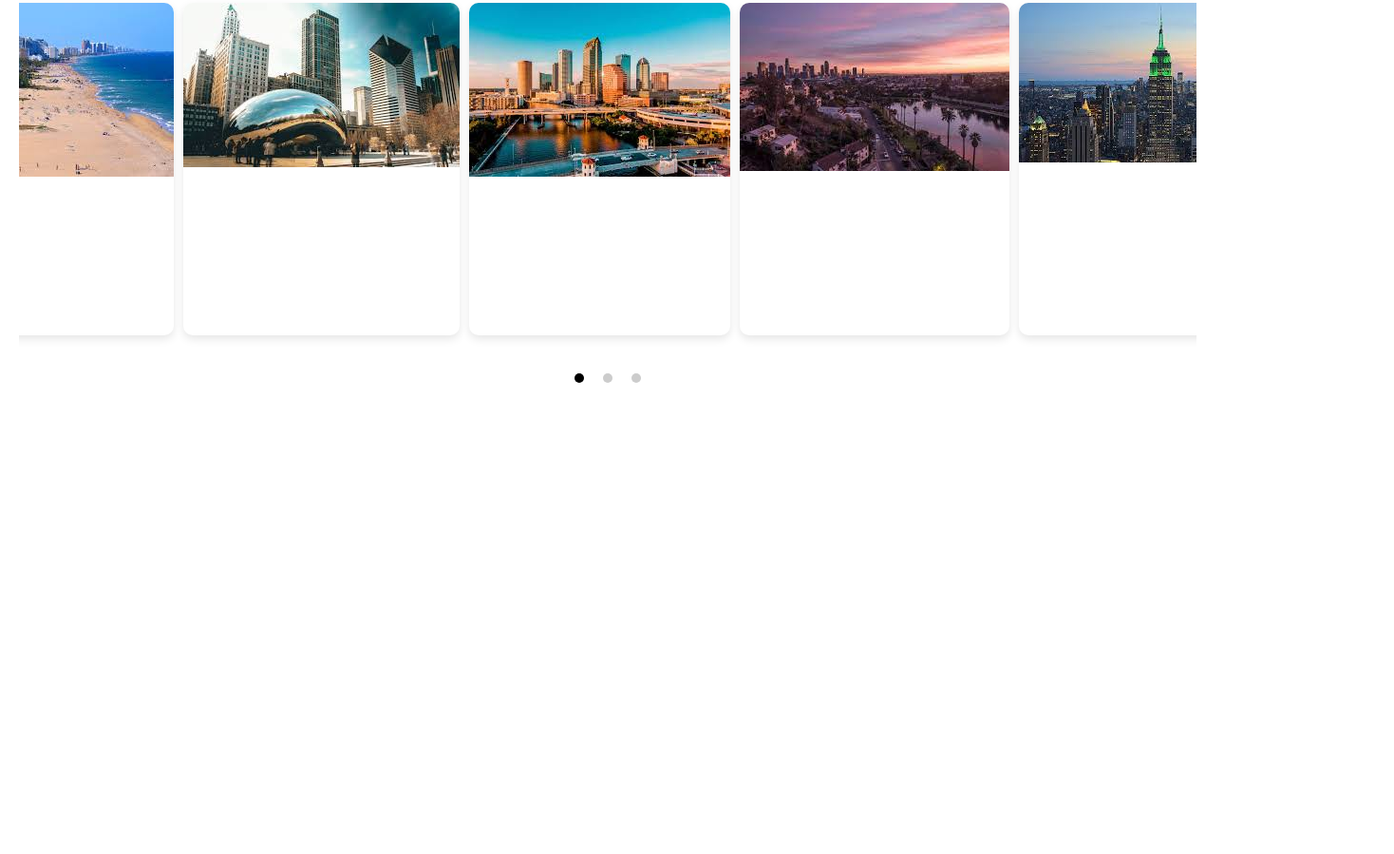
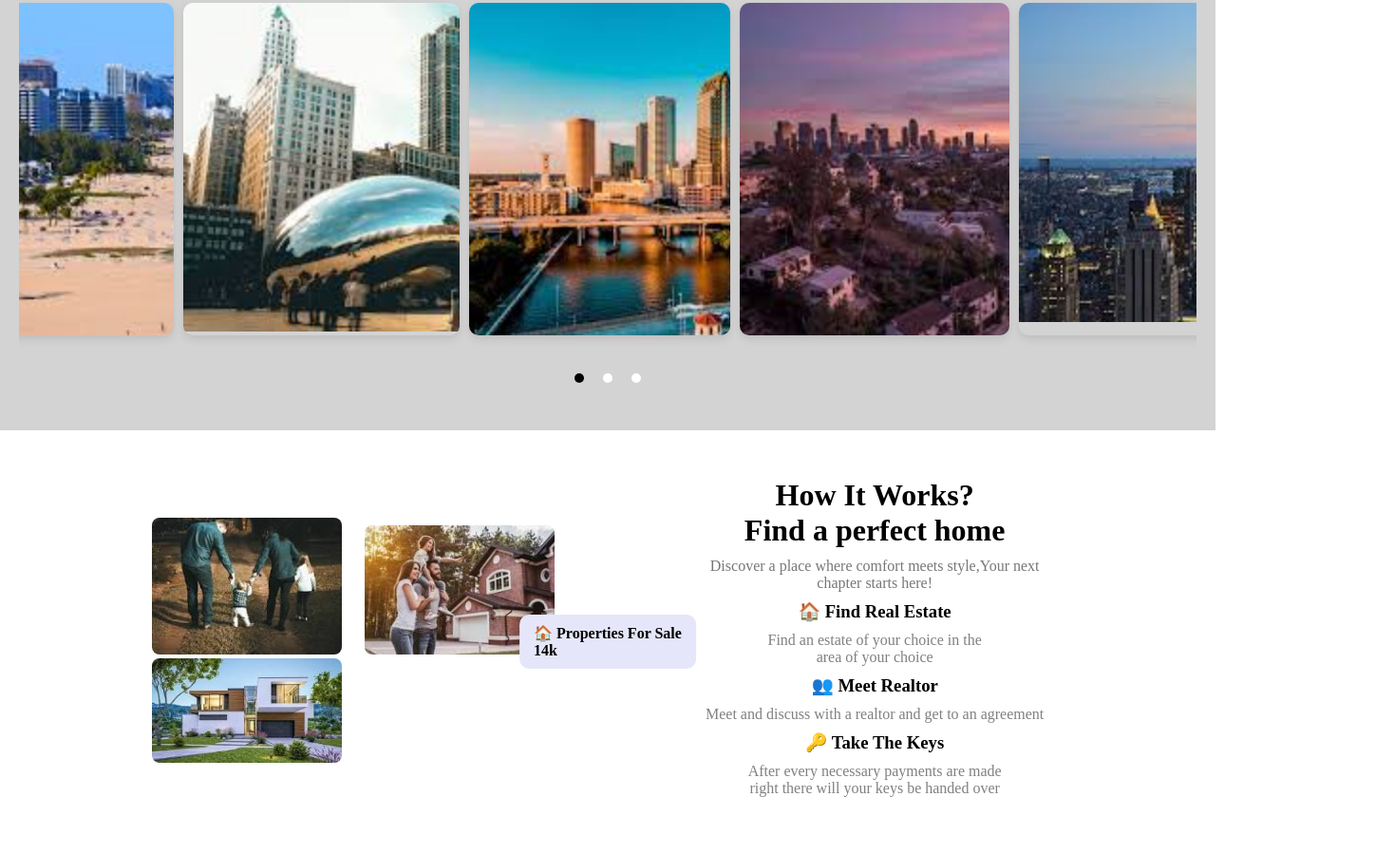
Before and after one commit to Dorahcodes/realestate, a plain HTML site: page index.html in a window 1280 px wide. Shown: the part 1897-2796 px from the top of the page at 95% size, 1468 px wide, since content can reach past the window. Before the commit the page ends 2350 px from the top, so only its background shows below. Drawn offline with Linux system fonts and the light colour scheme.

Commit message:
made some changes and proceeded with project

```diff
--- a/Style.css
+++ b/Style.css
@@ -245,19 +245,19 @@ font-size: 16px;
   padding: 5px 10px;
   font-size: 0.8rem;
   border-radius: 3px;
-  top: 10px;
+  top: 20px;
   left: 10px;
 }
 
 .badge-featured{
   background-color: red;
   right: auto;
-  left: 300px;
+  left: 500px;
   border-radius: 3px;
   color: #ccc;
   padding: 5px 10px;
   position: relative;
-  bottom:210px ;
+  bottom:310px ;
 
 }
 
@@ -282,7 +282,7 @@ font-size: 16px;
 .section5{
   text-align: center;
   padding: 50px 20px;
-
+  background-color:lightgrey;
 }
 
 .section5 h2{
@@ -324,9 +324,10 @@ font-size: 16px;
 .file img {
   object-fit: cover;
   transition: transform 0.3s ease;
+  width: 200% ;
 }
 
-.file img:hover{
+.file:hover img{
   transform: scale(1.1);
 }
 
@@ -374,9 +375,68 @@ color: white;
   width: 10px;
   height: 10px;
   border-radius: 50%;
-  background-color: #ccc;
+  background-color: white;
 }
 
 .indicator.active{
   background-color: black;
 }
+
+.sec6{
+  padding: 30px;
+  margin:0 auto;
+  align-items: center;
+  padding: 50px 20px;
+  display: flex;
+  justify-content: flex-start;
+  border-radius: 8px;
+  max-width: 1000px;
+
+}
+
+.image-box img{
+  width: 200px;
+  height: auto;
+  border-radius: 8px;
+  margin-right: 20px;
+}
+
+.caption{
+  position: absolute;
+  left: 50%;
+  transform: translateX(-50%);
+  background-color:lavender;
+  padding: 10px 15px;
+  border-radius: 10px;
+
+}
+ .caption p{
+  color: black;
+  font-size: 1rem;
+  margin: 0;
+  font-weight: bolder;
+ }
+
+.how-it-works h2{
+  font-size: 200%;
+  margin-bottom: 10px;
+  text-align: center;
+}
+
+  .how-it-works p{
+    color: #777;
+    margin-bottom: 10px;
+    text-align: center;
+  }
+
+
+.realtor{
+  text-align: center;
+  flex: 1;
+  margin-bottom: 10px;
+}
+
+.realtor p{
+  color: grey;
+  margin: 10px 0;
+}
--- a/index.html
+++ b/index.html
@@ -117,7 +117,7 @@
      </div>
      <div class="cards">
       <div class="card-wrap">
-       <img src="./home.jpeg n " alt="New Apartment">
+       <img src="./home.jpeg " alt="New Apartment">
        <span class="badge">FOR SALE</span>
        <span class="badge-featured">FEATURED</span>
       </div>
@@ -180,4 +180,39 @@
        <div class="indicator"></div>
 </div>
     </section>
+
+    <section class="sec6">
+      <div class="image-box">
+      <img src="./fam.jpeg" alt="">
+      <img src="./fam2jpeg.jpeg" alt="">
+      <img src="./home.jpeg" alt="">
+      </div>
+
+      <div class="caption">
+      <p>&#127968; Properties For Sale</p>
+      <p>14k</p>
+      </div>
+      <div class="text-box">
+      <div class="how-it-works">
+       <h2>How It Works?<br>Find a perfect home</h2>
+       <p>Discover a place where comfort meets style,Your next chapter starts here!</p>
+      </div>
+      <div class="steps">
+        <div class="realtor">
+          <h3>&#127968; Find Real Estate</h3>
+          <p>Find an estate of your choice in the <br>area of your choice</p>
+          </div>
+          <div class="realtor">
+           <h3>&#128101; Meet Realtor</h3>
+           <p>Meet and discuss with a realtor and get to an agreement</p>
+          </div>
+          <div class="realtor">
+          <h3>&#128273; Take The Keys</h3>
+          <p>After every necessary payments are made <br>right there will your keys be handed over</p>
+          </div>
+</div>
+</div>
+
+
+    </section>
   </body>
```
Also changed, not shown: fam.jpeg (added), fam2jpeg.jpeg (added).
